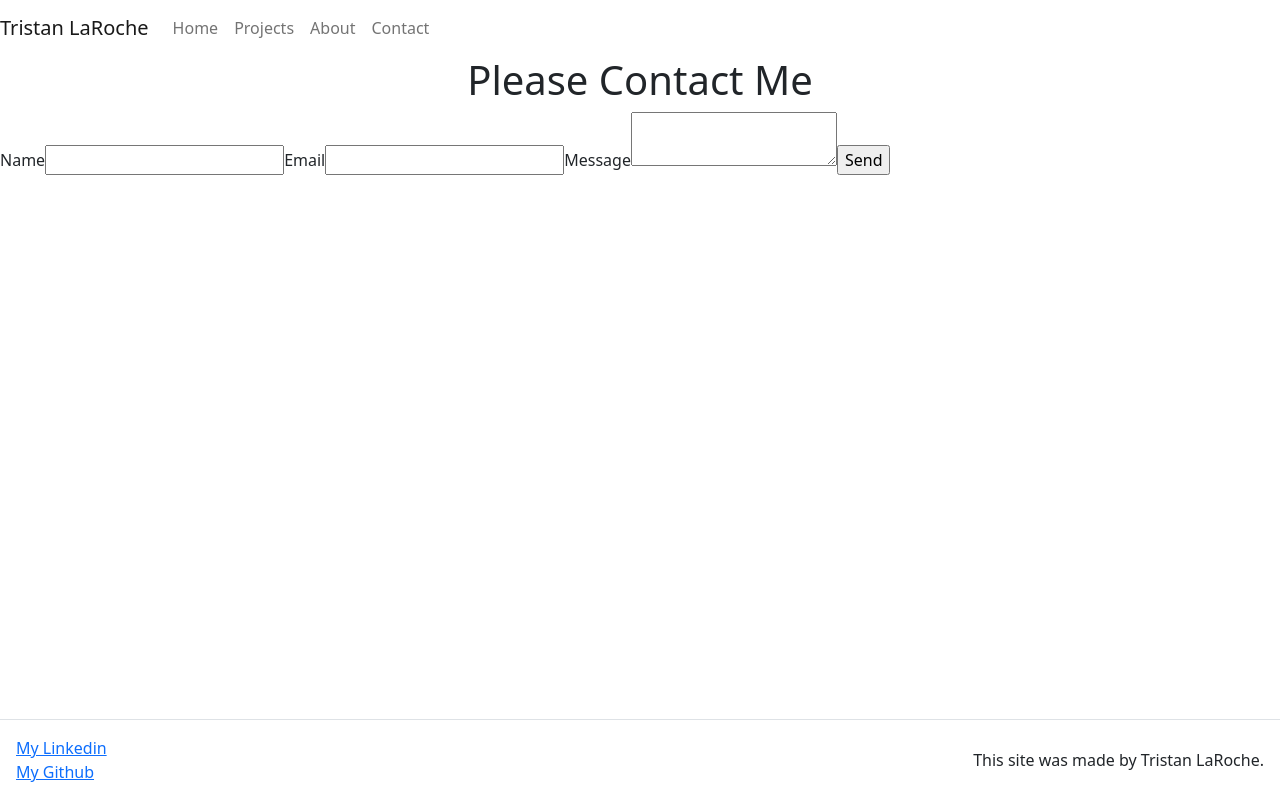
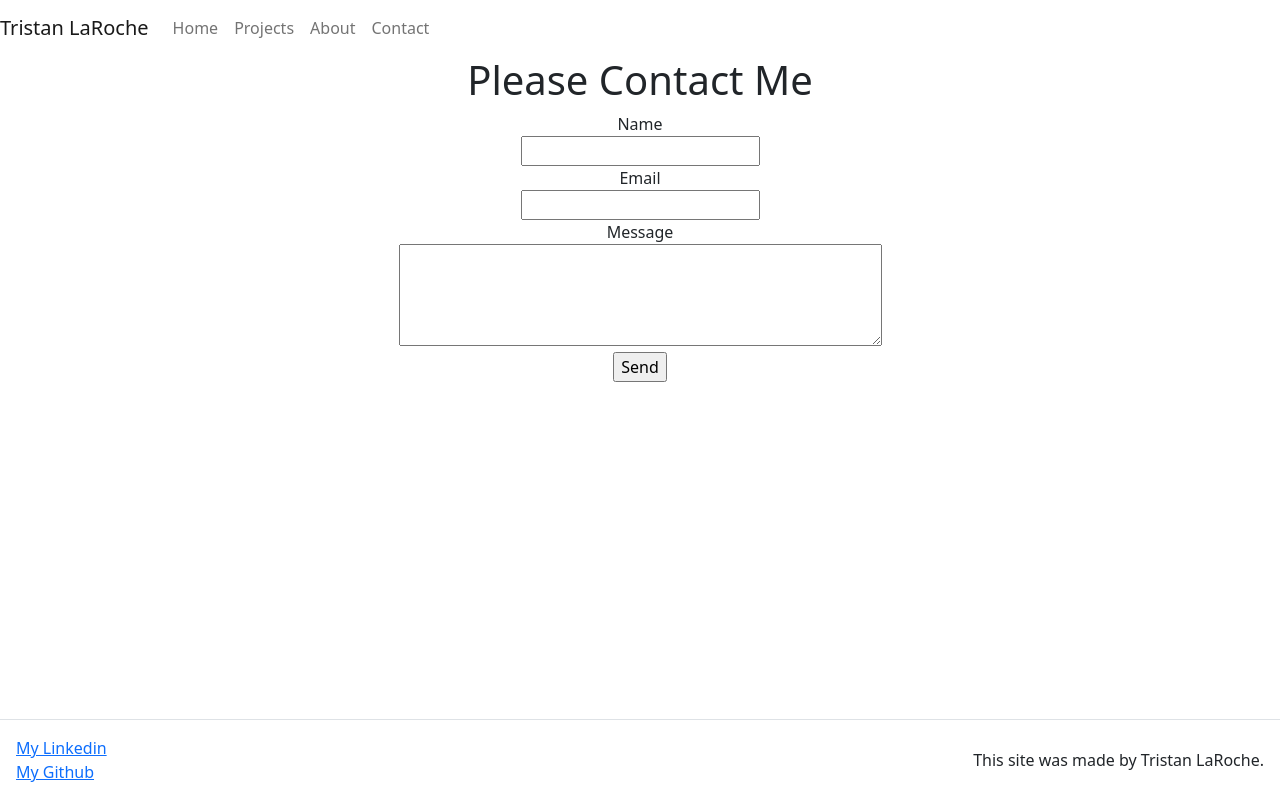
Before and after one commit to taroche/Profile, a React (Create React App) app: page /contact in a window 1280 px wide. Built offline with nearby package versions, Linux system fonts and the light colour scheme.

Commit message:
added breaks and move form to center

```diff
--- a/src/pages/ContactPage.js
+++ b/src/pages/ContactPage.js
@@ -28,13 +28,19 @@ const contactPage = () => {
   return (
     <>
       <PageHeader text="Please Contact Me" />
-      <form ref={form} onSubmit={sendEmail}>
+      <form ref={form} onSubmit={sendEmail} className="text-center">
         <label>Name</label>
+        <br></br>
         <input type="text" name="user_name" />
+        <br></br>
         <label>Email</label>
+        <br></br>
         <input type="email" name="user_email" />
+        <br></br>
         <label>Message</label>
-        <textarea name="message" />
+        <br></br>
+        <textarea name="message" rows="4" cols="50" />
+        <br></br>
         <input type="submit" value="Send" />
       </form>
     </>
```
